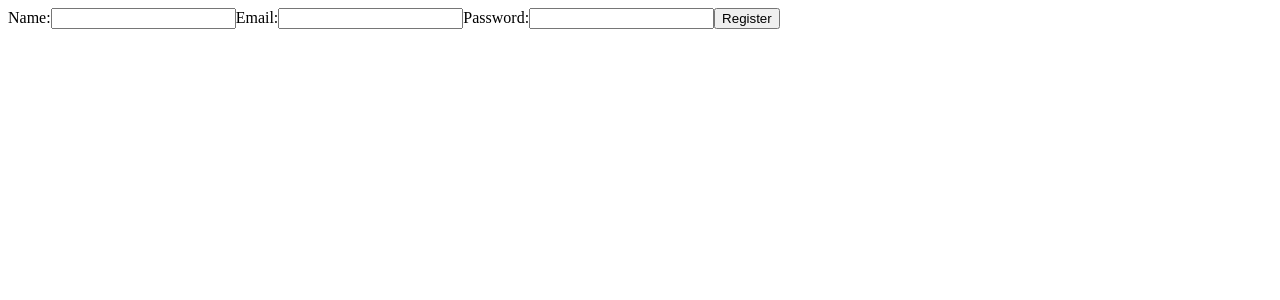
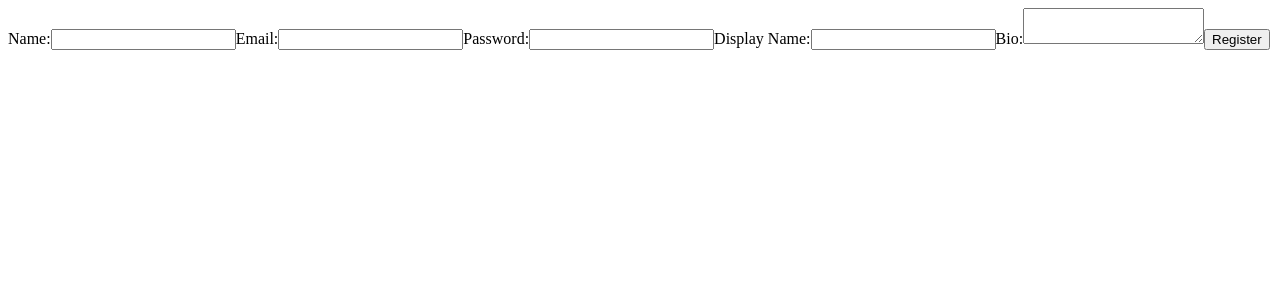
Before and after one commit to avenarl/tweelon, an Angular app in the folder src/main/webapp/: page / in a window 1280 px wide. Shown: the top 300 px of the page. Built offline with nearby package versions, Linux system fonts and the light colour scheme; no server answers.

Commit message:
:up: update(component): add fields in forms

```diff
--- a/src/main/webapp/src/app/register/register.component.html
+++ b/src/main/webapp/src/app/register/register.component.html
@@ -8,5 +8,16 @@
   <label for="password">Password:</label>
   <input id="password" [(ngModel)]="user.password" name="password" required />
 
+  <label for="displayName">Display Name:</label>
+  <input
+    id="displayName"
+    [(ngModel)]="user.displayName"
+    name="displayName"
+    required
+  />
+
+  <label for="bio">Bio:</label>
+  <textarea id="bio" [(ngModel)]="user.bio" name="bio" required></textarea>
+
   <button type="submit">Register</button>
 </form>
```
